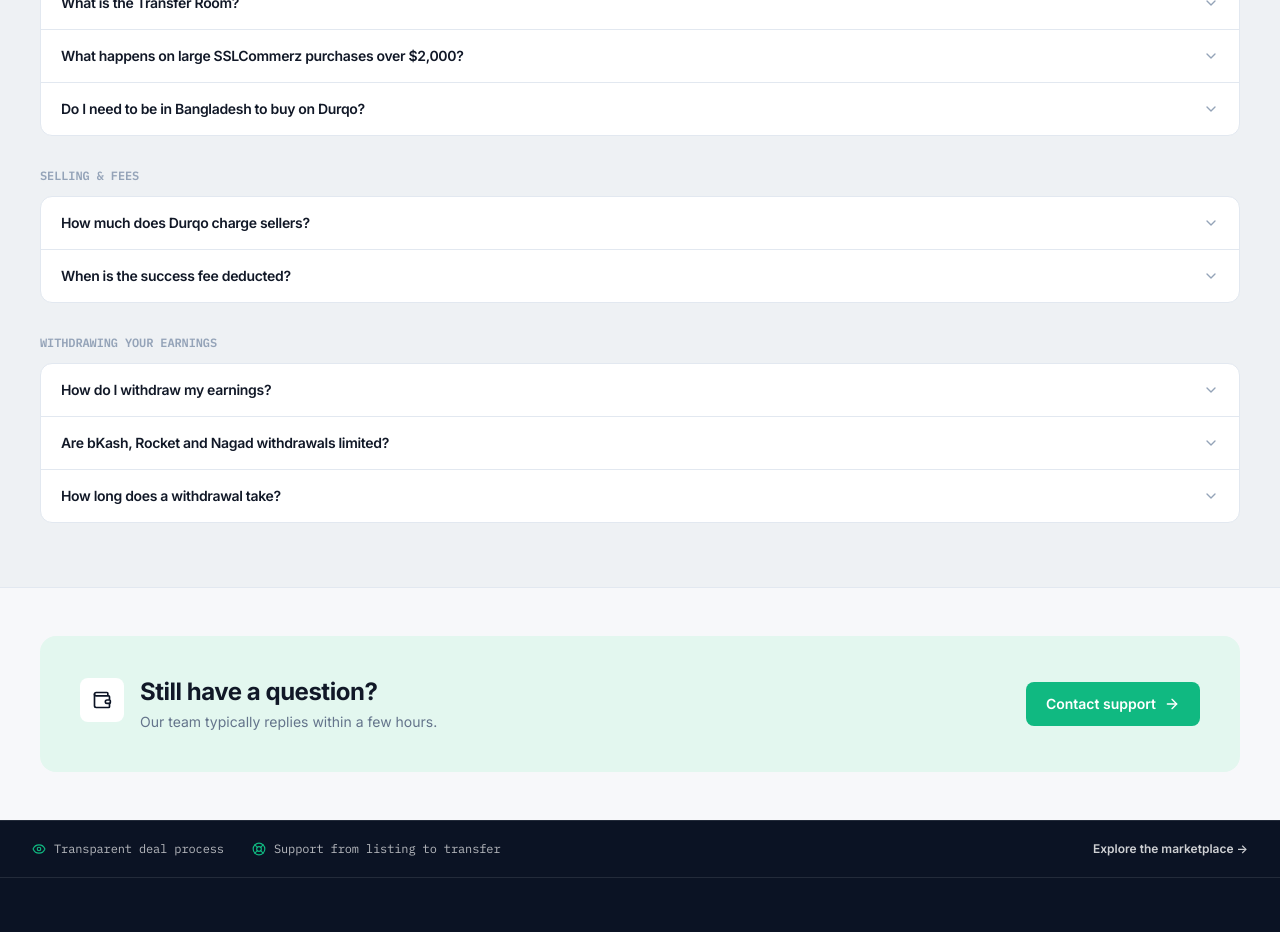
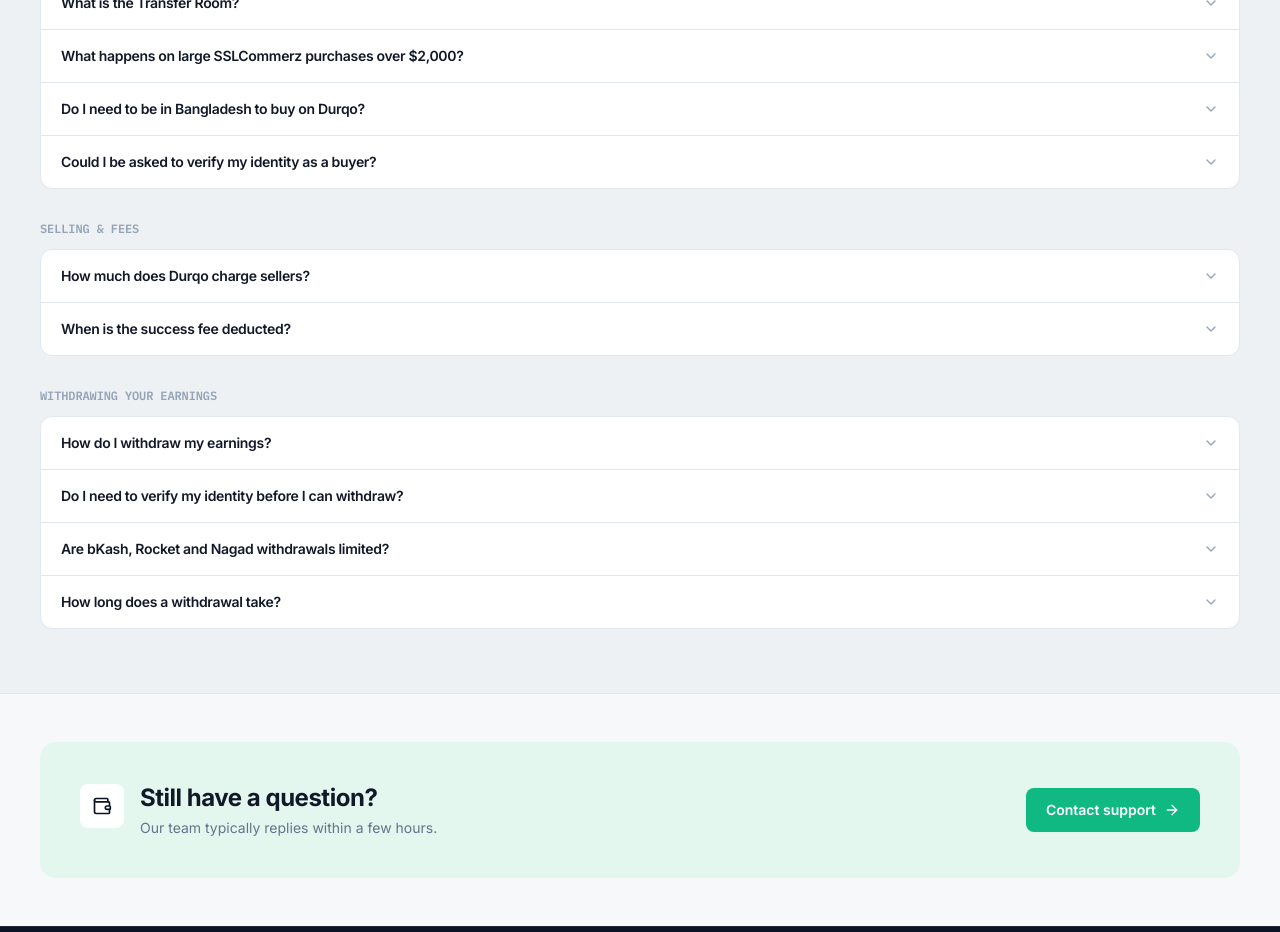
Before and after one commit to mdmanirmia/durqo-app, a Next.js app: page /payments in a window 1280 px wide. Shown: the part 3160-4092 px from the top of the page. Built offline with nearby package versions, Linux system fonts and the light colour scheme; no server answers.

Commit message:
KYC: update page.tsx

```diff
--- a/src/app/payments/page.tsx
+++ b/src/app/payments/page.tsx
@@ -176,6 +176,11 @@ const FAQ_GROUPS = [
           </>
         ),
       },
+      {
+        question: "Could I be asked to verify my identity as a buyer?",
+        answer:
+          "Sometimes. Durqo may ask a buyer to complete identity or funds verification when it's required by the selected payment provider, the size of the transaction, or Durqo's own risk review. If this applies to your order, you'll see a request on your Orders page with instructions to upload documents, and the order's payout to the seller is held until it's reviewed.",
+      },
     ],
   },
   {
@@ -200,6 +205,11 @@ const FAQ_GROUPS = [
         question: "How do I withdraw my earnings?",
         answer:
           "From your seller Earnings dashboard, once a sale is marked complete. Choose a payout method, enter your details, and submit a request, and the Durqo team reviews and processes it.",
+      },
+      {
+        question: "Do I need to verify my identity before I can withdraw?",
+        answer:
+          "Yes. Identity Verification (KYC) is required before your first withdrawal, and the account holder name on your payout details must match your verified identity, which Durqo checks by hand before approving a payout. This is separate from the optional public Verified badge shown on listings.",
       },
       {
         question: "Are bKash, Rocket and Nagad withdrawals limited?",
```
